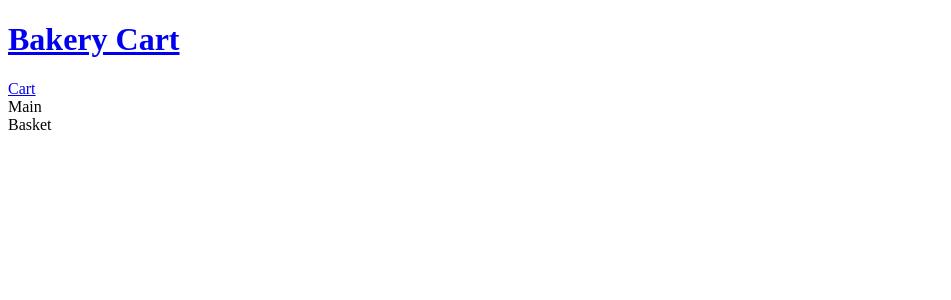
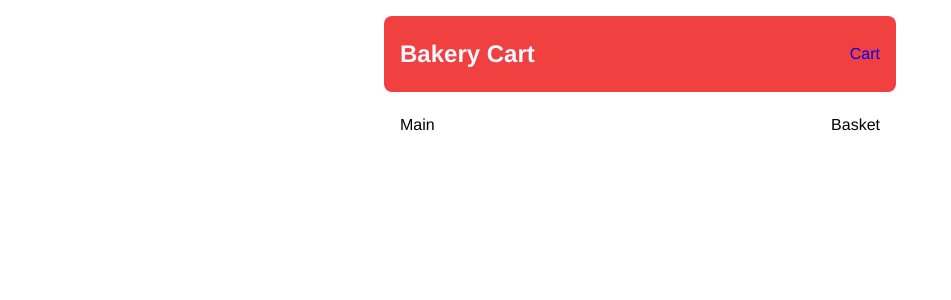
Before and after one commit to derekcrosslu/nmrk, a React app in the folder bakery_cart/: page / in a window 1280 px wide. Shown: the top 300 px of the page, without its empty margins (0-951 px from the left). Built offline with nearby package versions, Linux system fonts and the light colour scheme.

Commit message:
adding initial styling

```diff
--- a/bakery_cart/App.tsx
+++ b/bakery_cart/App.tsx
@@ -1,11 +1,12 @@
 import Basket from "./components/Basket";
 import Header from "./components/Header";
 import Main from "./components/Main";
+import "./index.css";
 
 function App() {
     return <div>
         <Header></Header>
-        <div>
+        <div className='row center block'>
             <Main></Main>
             <Basket></Basket>
         </div>
--- a/bakery_cart/components/Header.js
+++ b/bakery_cart/components/Header.js
@@ -2,13 +2,16 @@
 
 export default function Header(props) {
   return (
-        <header>
+    <header className="row block center header_color">
       <div>
         <a href="#/">
           <h1>Bakery Cart</h1>
         </a>
       </div>
+      <div>
         <a href="#/cart">Cart</a>
+
+      </div>
     </header>
-    )
+  );
 }
--- /dev/null
+++ b/bakery_cart/index.css
@@ -0,0 +1,79 @@
+body {
+  font-family: 'Helvetica';
+  display: flex;
+  align-items: center;
+  justify-content: center;
+}
+h1,
+h2,
+h3 {
+  margin: 0.5rem 0;
+}
+h1 {
+  font-size: 1.5rem;
+  color: aliceblue;
+}
+h2 {
+  font-size: 1.2rem;
+}
+h3 {
+  font-size: 1rem;
+}
+a {
+  text-decoration: none;
+}
+.row {
+  display: flex;
+  justify-content: space-between;
+}
+.row.center {
+  align-items: center;
+}
+.col-1 {
+  flex: 1;
+}
+.col-2 {
+  flex: 2;
+}
+.block {
+  padding: 1rem;
+  margin: 0.5rem;
+  border-radius: 0.5rem;
+  width: 30rem;
+}
+.header_color{
+    background-color: #f04040;
+}
+.main_color{
+    background-color: #e0e0e0;
+}
+.text-right {
+  text-align: right;
+}
+img.small {
+  max-height: 8rem;
+}
+button {
+  font-size: 0.8rem;
+  padding: 0.2rem;
+  margin: 0.1rem;
+  border-radius: 0.5rem;
+  border: 0.1rem #404040 solid;
+  background-color: #f0c040;
+  width: 100%;
+  cursor: pointer;
+}
+button.add {
+  background-color: #40c0f0;
+  width: 1.5rem;
+}
+button.remove {
+  background-color: #f04040;
+  width: 1.5rem;
+}
+button.badge {
+  background-color: #f04040;
+  border: none;
+  color: #ffffff;
+  width: 1.5rem;
+}
```
Lines whose indentation alone changed are shown as unchanged.
